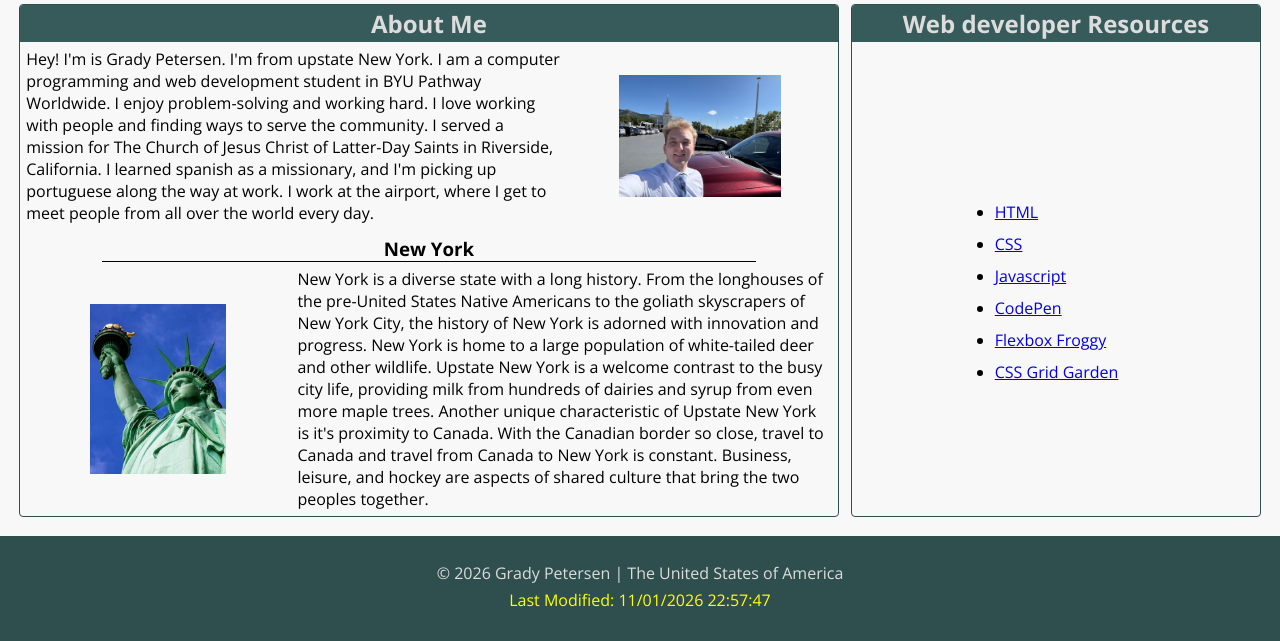
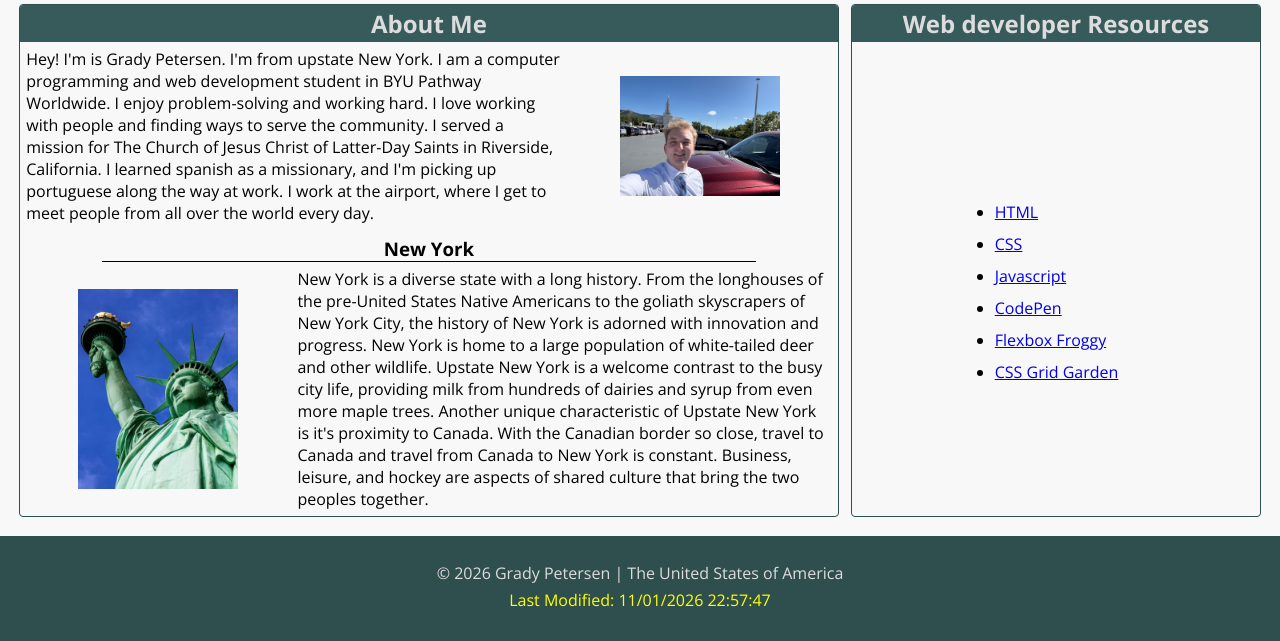
Before and after one commit to gradypetersen-programs/wdd131, a plain HTML site: page index.html in a window 1280 px wide. Shown: the part 246-887 px from the top of the page. Drawn offline with nearby package versions, Linux system fonts and the light colour scheme.

Commit message:
index.html image spacing fixed

```diff
--- a/styles/base.css
+++ b/styles/base.css
@@ -126,9 +126,9 @@ h1 {
 }
 
 .me-img {
-    width: 60%;
+    width: 20vh;
     grid-column: 3;
-    margin: 0 auto;
+    margin: 10px auto;
 }
 
 .me-p {
@@ -136,10 +136,10 @@ h1 {
 }
 
 .new-york-img{
-    width: 50%;
+    width: 20vh;
     grid-row: 1;
     grid-column: 1;
-    margin: 0 auto;
+    margin: 10px auto;
 }
 
 .new-york-p {
```
